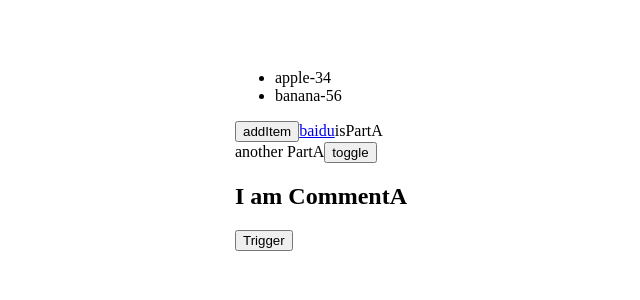
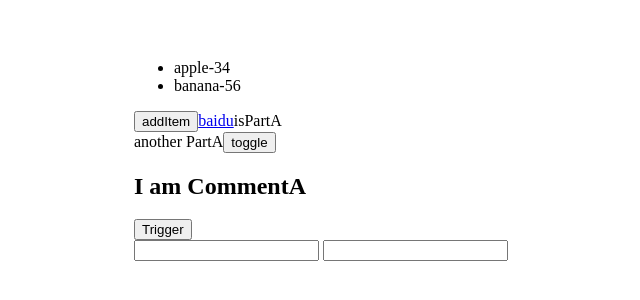
Before and after one commit to yeshrb/vue-test, a Vue app: page / in a window 1280 px wide. Shown: the part 256-556 px from the top of the page, without its empty margins (319-959 px from the left). Built offline with nearby package versions, Linux system fonts and the light colour scheme.

Commit message:
v-model使用

```diff
--- a/src/App.vue
+++ b/src/App.vue
@@ -13,6 +13,10 @@
     <button @click="toggle">toggle</button>
 
     <ComA @my-event="onMyEvent"> </ComA>
+    <input type="text" v-model="myVal"> {{myVal}}
+    <input type="text" v-model.lazy="myVal"> {{myVal}}
+
+
 
 
   </div>
@@ -33,6 +37,7 @@ export default {
       url : 'http://www.bing.com',
       title :'必应',
       isPartA : true,
+      myVal:'',
       list : [
         {
          name:'apple',
```
